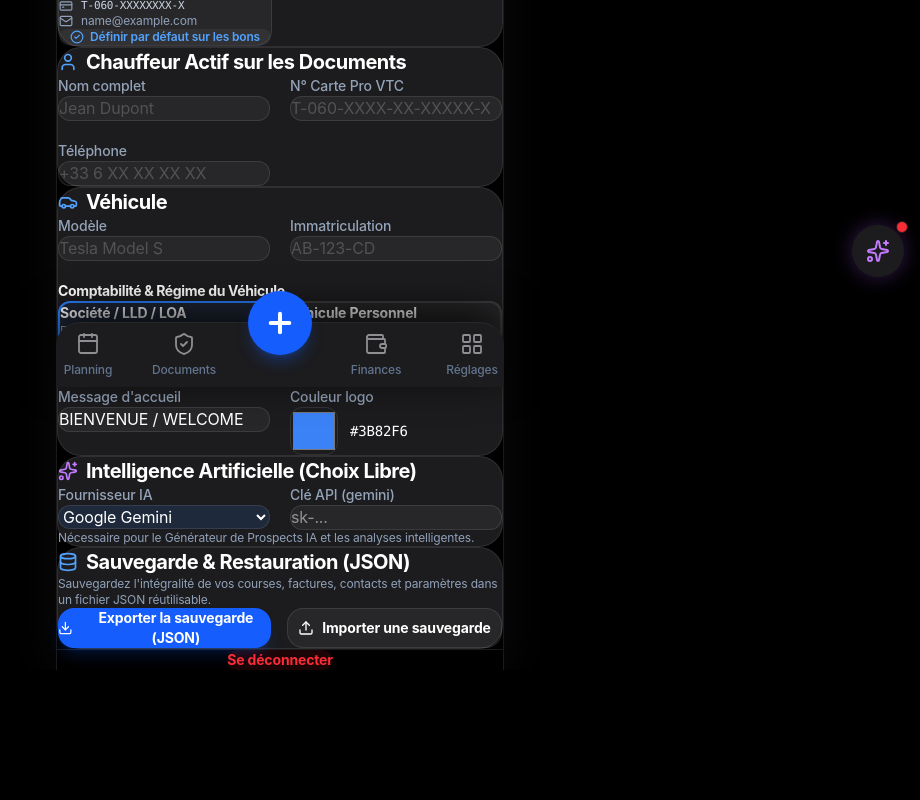
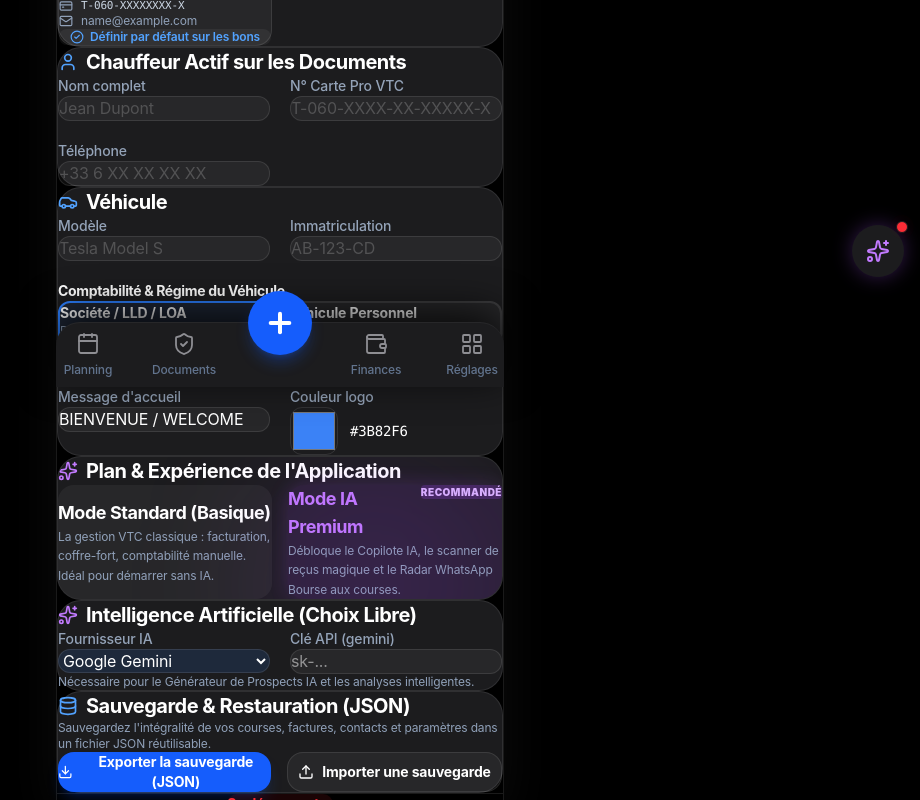
Before and after one commit to 8888vtc-ui/sas-appli-vtc, a React (Vite) app: page /parametres in a window 1280 px wide. Shown: the part 413-1213 px from the top of the page, without its empty margins (360-1280 px from the left). Before the commit the page ends 1083 px from the top, so only its background shows below. Built offline with nearby package versions, Linux system fonts and the light colour scheme; no server answers; sample sign-in values are in the browser's storage.

Commit message:
feat(billing): add basic vs ai premium app modes

```diff
--- a/src/components/Layout.tsx
+++ b/src/components/Layout.tsx
@@ -91,6 +91,7 @@ export default function Layout({ children, onNewTrip }: { children: React.ReactN
         </main>
 
         {/* BOUTON FLOTTANT COPILOTE IA */}
+        {settings.appMode === 'ai' && (
           <div className="fixed bottom-[110px] right-4 z-[45]">
             <button
               onClick={() => setAiOpen(true)}
@@ -101,6 +102,7 @@ export default function Layout({ children, onNewTrip }: { children: React.ReactN
               <span className="absolute -top-1 -right-1 w-3 h-3 bg-red-500 rounded-full border border-[#1c1c1e]" />
             </button>
           </div>
+        )}
 
         {/* ═══════════════════════════════════════════
              OS-STYLE BOTTOM TAB BAR (DOCK)
--- a/src/components/QuickSnapExpenseModal.tsx
+++ b/src/components/QuickSnapExpenseModal.tsx
@@ -58,7 +58,8 @@ export default function QuickSnapExpenseModal({ isOpen, onClose, onSave }: Quick
       setPhoto(base64);
       setPhotoName(file.name);
 
-      // Auto-scan avec l'IA
+      // Auto-scan avec l'IA si activé
+      if (settings.appMode === 'ai') {
         try {
           setIsScanning(true);
           const result = await scanReceiptWithAI(settings, base64);
@@ -74,6 +75,7 @@ export default function QuickSnapExpenseModal({ isOpen, onClose, onSave }: Quick
           showToast(error.message, 'error');
         } finally {
           setIsScanning(false);
+        }
       }
     };
     reader.readAsDataURL(file);
@@ -226,17 +228,26 @@ export default function QuickSnapExpenseModal({ isOpen, onClose, onSave }: Quick
                   type="button"
                   onClick={() => fileInputRef.current?.click()}
                   disabled={isScanning}
-                  className="w-full py-4 px-4 rounded-xl border border-dashed border-purple-500/50 hover:border-purple-400 bg-purple-500/10 flex flex-col items-center justify-center gap-2 text-sm text-purple-300 hover:text-white transition-colors"
+                  className={`w-full py-4 px-4 rounded-xl border border-dashed flex flex-col items-center justify-center gap-2 text-sm transition-colors ${
+                    settings.appMode === 'ai'
+                      ? 'border-purple-500/50 hover:border-purple-400 bg-purple-500/10 text-purple-300 hover:text-white'
+                      : 'border-white/20 hover:border-white/40 bg-white/5 text-slate-400 hover:text-white'
+                  }`}
                 >
                   {isScanning ? (
                     <>
-                      <Loader2 className="w-6 h-6 text-purple-400 animate-spin" />
-                      <span className="font-bold">Analyse de l'image par l'IA en cours...</span>
+                      <Loader2 className={`w-6 h-6 animate-spin ${settings.appMode === 'ai' ? 'text-purple-400' : 'text-slate-400'}`} />
+                      <span className="font-bold">Analyse en cours...</span>
+                    </>
+                  ) : settings.appMode === 'ai' ? (
+                    <>
+                      <Sparkles className="w-6 h-6 text-purple-400" />
+                      <span className="font-bold">Scanner avec l'IA (Remplissage Auto)</span>
                     </>
                   ) : (
                     <>
-                      <Sparkles className="w-6 h-6 text-purple-400" />
-                      <span className="font-bold">Scanner avec l'IA (Remplissage Auto)</span>
+                      <div className="w-6 h-6 border-2 border-slate-400 rounded-md flex items-center justify-center mb-1">+</div>
+                      <span className="font-bold">Joindre une photo du reçu</span>
                     </>
                   )}
                 </button>
--- a/src/pages/Settings.tsx
+++ b/src/pages/Settings.tsx
@@ -504,6 +504,57 @@ export default function Settings() {
         </div>
       </div>
 
+      {/* Plan & Modes (Basic vs AI) */}
+      <div className="glass rounded-3xl p-8 relative overflow-hidden">
+        {localSettings.appMode === 'ai' && (
+          <div className="absolute right-0 top-0 w-64 h-64 bg-purple-500/10 rounded-full blur-3xl pointer-events-none" />
+        )}
+        <h2 className="text-xl font-bold mb-6 text-white flex items-center gap-2">
+          <Sparkles className="w-5 h-5 text-purple-400" /> Plan & Expérience de l'Application
+        </h2>
+
+        <div className="grid sm:grid-cols-2 gap-4">
+          <button
+            type="button"
+            onClick={() => setLocalSettings({ ...localSettings, appMode: 'basic' })}
+            className={`p-5 rounded-2xl border-2 text-left transition-all ${
+              localSettings.appMode === 'basic'
+                ? 'border-blue-500 bg-blue-500/10'
+                : 'border-white/10 bg-white/5 hover:border-white/20'
+            }`}
+          >
+            <h3 className={`font-bold text-lg mb-2 ${localSettings.appMode === 'basic' ? 'text-blue-400' : 'text-white'}`}>
+              Mode Standard (Basique)
+            </h3>
+            <p className="text-xs text-slate-400 leading-relaxed">
+              La gestion VTC classique : facturation, coffre-fort, comptabilité manuelle. Idéal pour démarrer sans IA.
+            </p>
+          </button>
+
+          <button
+            type="button"
+            onClick={() => setLocalSettings({ ...localSettings, appMode: 'ai' })}
+            className={`p-5 rounded-2xl border-2 text-left transition-all ${
+              localSettings.appMode === 'ai'
+                ? 'border-purple-500 bg-purple-500/10 shadow-[0_0_20px_rgba(168,85,247,0.2)]'
+                : 'border-white/10 bg-white/5 hover:border-white/20'
+            }`}
+          >
+            <div className="flex justify-between items-start mb-2">
+              <h3 className={`font-bold text-lg ${localSettings.appMode === 'ai' ? 'text-purple-400' : 'text-white'}`}>
+                Mode IA Premium
+              </h3>
+              <span className="px-2 py-0.5 rounded bg-purple-500/20 text-purple-300 text-[10px] font-black uppercase tracking-wider">
+                Recommandé
+              </span>
+            </div>
+            <p className="text-xs text-slate-400 leading-relaxed">
+              Débloque le Copilote IA, le scanner de reçus magique et le Radar WhatsApp Bourse aux courses.
+            </p>
+          </button>
+        </div>
+      </div>
+
       {/* AI Settings */}
       <div className="glass rounded-3xl p-8">
         <h2 className="text-xl font-bold mb-6 text-white flex items-center gap-2">
--- a/src/pages/ToolsHub.tsx
+++ b/src/pages/ToolsHub.tsx
@@ -4,12 +4,15 @@ import {
   QrCode, Plane, Wrench, ChevronRight, MessageCircle
 } from 'lucide-react';
 
+import { useApp } from '../context/AppContext';
+
 export default function ToolsHub() {
   const navigate = useNavigate();
+  const { settings } = useApp();
 
   const tools = [
     { to: '/crm', label: 'Base Clients (CRM)', icon: Users, color: '#64d2ff', description: 'Gérez vos clients et historiques' },
-    { to: '/whatsapp-radar', label: 'Radar WhatsApp IA', icon: MessageCircle, color: '#34c759', description: 'Bourse aux courses & Groupes' },
+    ...(settings.appMode === 'ai' ? [{ to: '/whatsapp-radar', label: 'Radar WhatsApp IA', icon: MessageCircle, color: '#34c759', description: 'Bourse aux courses & Groupes' }] : []),
     { to: '/qrcode', label: 'Générateur QR Code', icon: QrCode, color: '#ffd60a', description: 'Créer des QR pour réservations rapides' },
     { to: '/sign', label: 'Pancarte Aéroport', icon: Plane, color: '#ff9f0a', description: 'Mode plein écran pour accueil' },
     { to: '/coffre-fort', label: 'Dossier Entreprise', icon: Shield, color: '#5e5ce6', description: 'Kbis, URSSAF, Attestations' },
--- a/src/types/index.ts
+++ b/src/types/index.ts
@@ -44,6 +44,7 @@ export interface AppSettings {
   tvaNumber: string;
   aiProvider?: 'openai' | 'anthropic' | 'gemini';
   geminiApiKey?: string;
+  appMode: 'basic' | 'ai';
   vehicleOwnership: 'personal' | 'company';
   fiscalPower?: FiscalPower;
 }
@@ -102,6 +103,7 @@ export const DEFAULT_SETTINGS: AppSettings = {
   tvaNumber: '',
   aiProvider: 'gemini',
   geminiApiKey: '',
+  appMode: 'ai',
   vehicleOwnership: 'company',
   fiscalPower: '5cv'
 };
```
Lines whose indentation alone changed are shown as unchanged.
